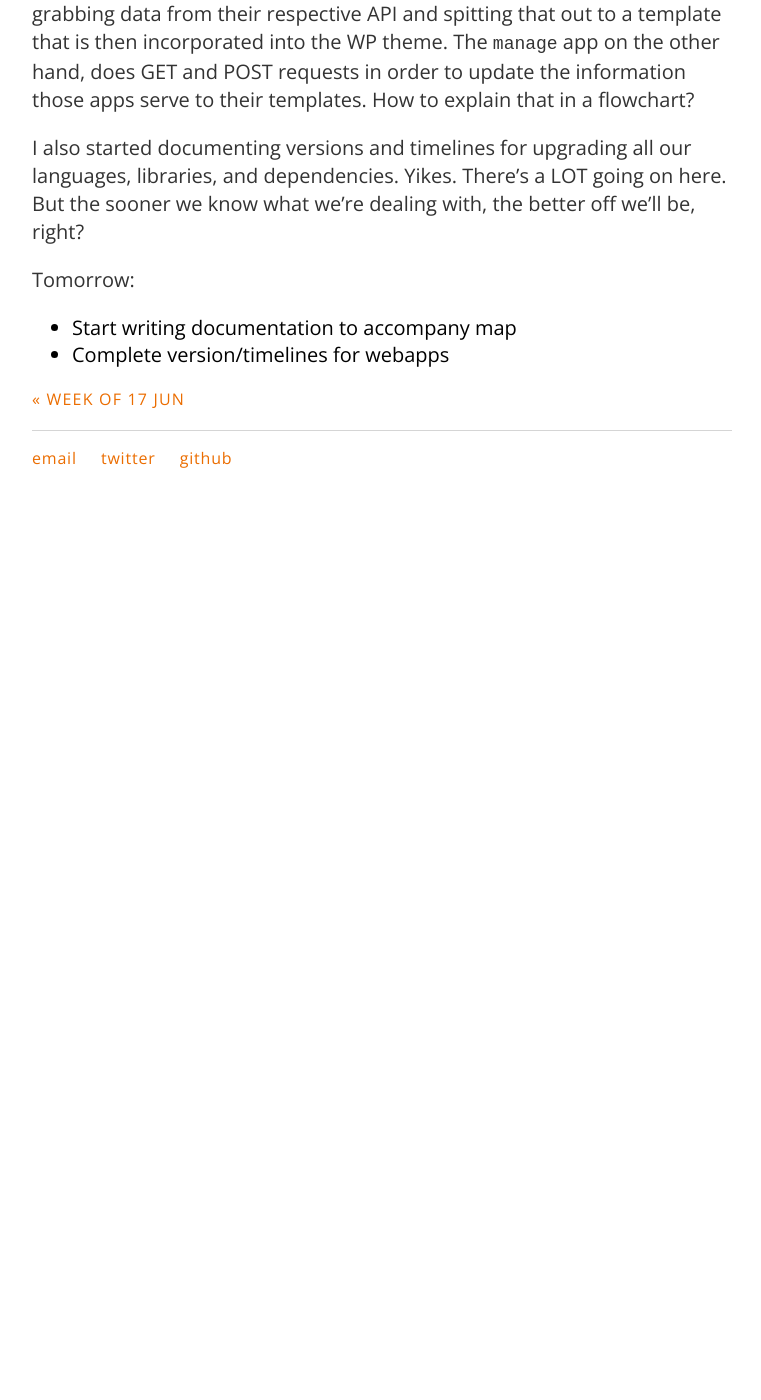
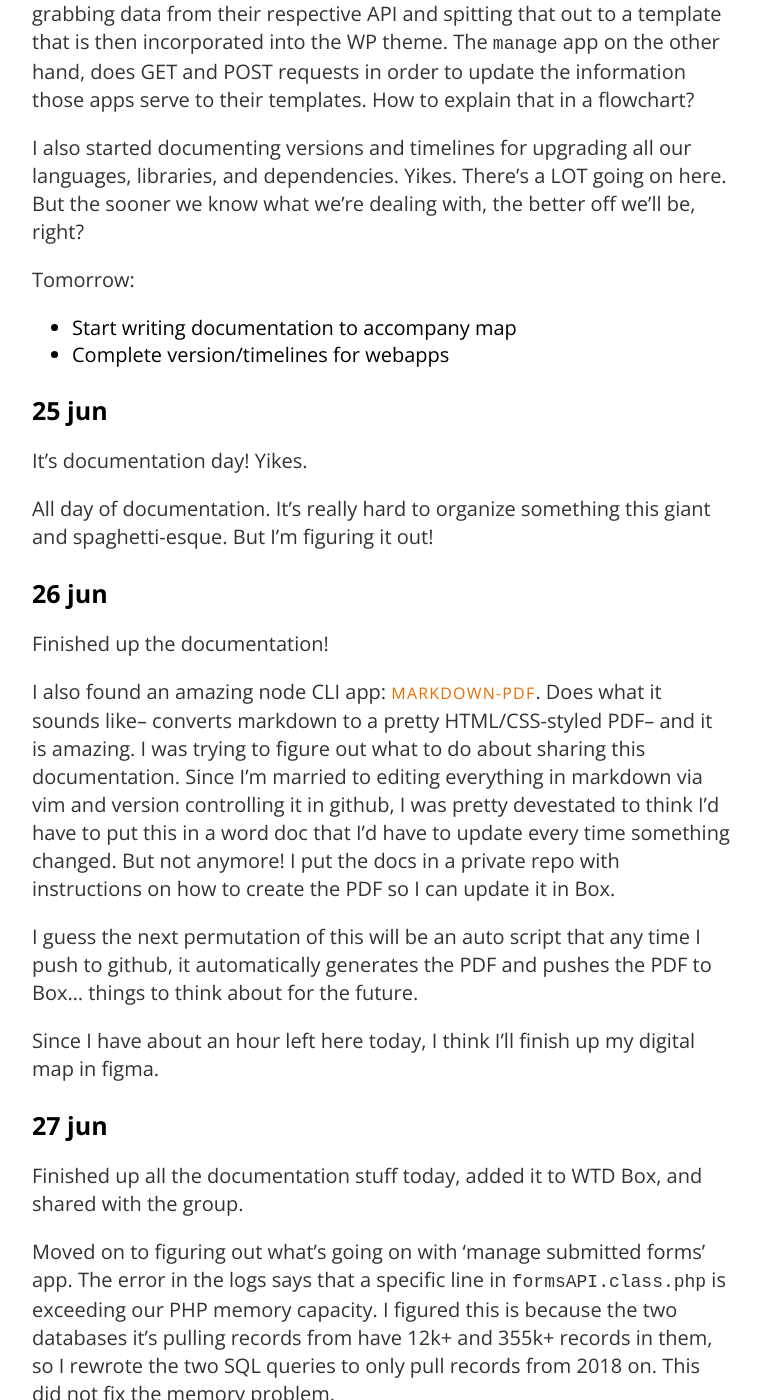
Before and after one commit to carylwyatt/carylwyatt.github.io, a Jekyll site: the page built from _posts/2019-06-24-week-of-24-jun.md, in a window 1280 px wide and 1400 px high, scrolled down 1607 px. Shown: the whole window, without its empty margins (258-1019 px from the left). Built offline with Jekyll 4.4.1, drawn with Linux system fonts in a browser that asks for light colours; before the commit the page ends 2116 px from its top, so only the background shows below that; some of the changed text lies outside the part shown.

Commit message:
haven't committed in a while

```diff
--- a/_posts/2019-06-24-week-of-24-jun.md
+++ b/_posts/2019-06-24-week-of-24-jun.md
@@ -31,3 +31,31 @@ I also started documenting versions and timelines for upgrading all our language
 Tomorrow:
 - Start writing documentation to accompany map
 - Complete version/timelines for webapps
+
+### 25 jun
+
+It's documentation day! Yikes.
+
+All day of documentation. It's really hard to organize something this giant and spaghetti-esque. But I'm figuring it out!
+
+### 26 jun
+
+Finished up the documentation!
+
+I also found an amazing node CLI app: [markdown-pdf](https://github.com/alanshaw/markdown-pdf). Does what it sounds like-- converts markdown to a pretty HTML/CSS-styled PDF-- and it is amazing. I was trying to figure out what to do about sharing this documentation. Since I'm married to editing everything in markdown via vim and version controlling it in github, I was pretty devestated to think I'd have to put this in a word doc that I'd have to update every time something changed. But not anymore! I put the docs in a private repo with instructions on how to create the PDF so I can update it in Box.
+
+I guess the next permutation of this will be an auto script that any time I push to github, it automatically generates the PDF and pushes the PDF to Box... things to think about for the future.
+
+Since I have about an hour left here today, I think I'll finish up my digital map in figma.
+
+### 27 jun
+
+Finished up all the documentation stuff today, added it to WTD Box, and shared with the group.
+
+Moved on to figuring out what's going on with 'manage submitted forms' app. The error in the logs says that a specific line in `formsAPI.class.php` is exceeding our PHP memory capacity. I figured this is because the two databases it's pulling records from have 12k+ and 355k+ records in them, so I rewrote the two SQL queries to only pull records from 2018 on. This did not fix the memory problem.
+
+I've been using the "dev" version of the databases in the docker container, but the forms app is working just fine in my docker build, so I decided to do a `mysqldump` of the full live database so I can get the correct amount of records to deal with. This took some doing (not sure why it wasn't showing up in my FTP client!), but once the full database was in the docker container, my logs started to match the live logs: memory exceeded.
+
+I purged the database of all records that were older than a year. This did not fix the issue. In fact, cutting out all those extra records only saved me 1 KB in memory! So something else is going on here.
+
+My new hypothesis: building the array for the JSON/API is causing the problem. I could be wrong, but that's the line that's having issues, so it's worth a look.
```
